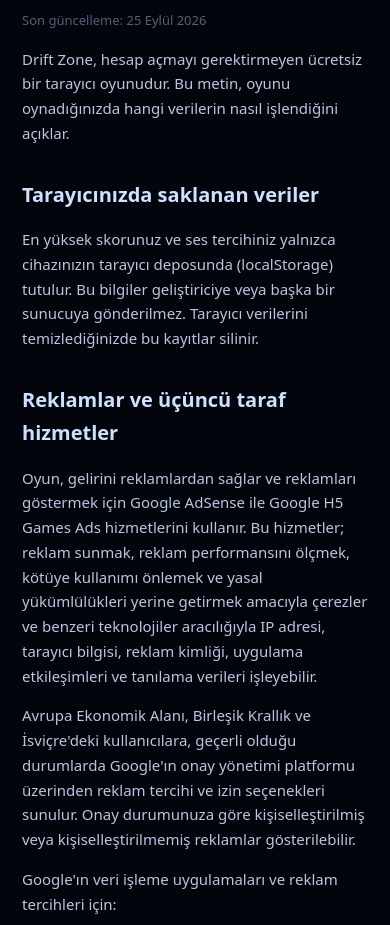
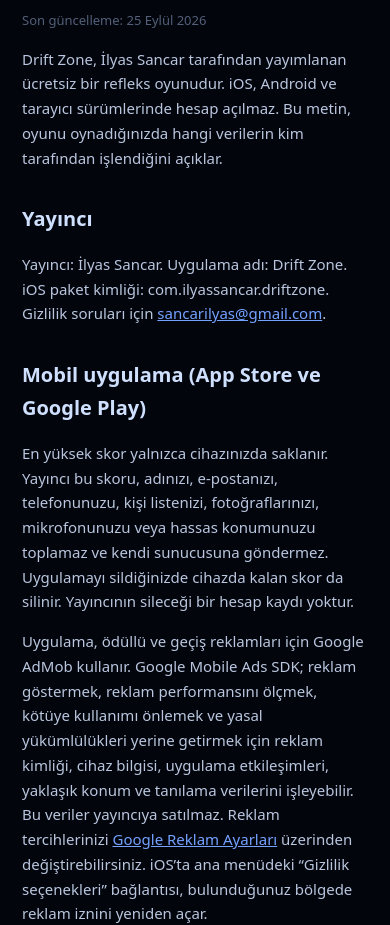
Before and after one commit to sancarilyas/drift-zone-web, a website: page privacy.html in a window 390 px wide. Shown: the part 183-1108 px from the top of the page. Drawn offline with Linux system fonts and the light colour scheme.

Commit message:
Describe mobile app data and how players can access or delete it.

```diff
--- a/privacy.html
+++ b/privacy.html
@@ -15,8 +15,34 @@
       <p class="policy__meta">Son güncelleme: 25 Eylül 2026</p>
 
       <p>
-        Drift Zone, hesap açmayı gerektirmeyen ücretsiz bir tarayıcı oyunudur. Bu metin, oyunu
-        oynadığınızda hangi verilerin nasıl işlendiğini açıklar.
+        Drift Zone, İlyas Sancar tarafından yayımlanan ücretsiz bir refleks oyunudur. iOS, Android
+        ve tarayıcı sürümlerinde hesap açılmaz. Bu metin, oyunu oynadığınızda hangi verilerin kim
+        tarafından işlendiğini açıklar.
+      </p>
+
+      <h2>Yayıncı</h2>
+      <p>
+        Yayıncı: İlyas Sancar. Uygulama adı: Drift Zone. iOS paket kimliği:
+        com.ilyassancar.driftzone. Gizlilik soruları için
+        <a href="mailto:sancarilyas@gmail.com">sancarilyas@gmail.com</a>.
+      </p>
+
+      <h2>Mobil uygulama (App Store ve Google Play)</h2>
+      <p>
+        En yüksek skor yalnızca cihazınızda saklanır. Yayıncı bu skoru, adınızı, e-postanızı,
+        telefonunuzu, kişi listenizi, fotoğraflarınızı, mikrofonunuzu veya hassas konumunuzu
+        toplamaz ve kendi sunucusuna göndermez. Uygulamayı sildiğinizde cihazda kalan skor da
+        silinir. Yayıncının sileceği bir hesap kaydı yoktur.
+      </p>
+      <p>
+        Uygulama, ödüllü ve geçiş reklamları için Google AdMob kullanır. Google Mobile Ads SDK;
+        reklam göstermek, reklam performansını ölçmek, kötüye kullanımı önlemek ve yasal
+        yükümlülükleri yerine getirmek için reklam kimliği, cihaz bilgisi, uygulama etkileşimleri,
+        yaklaşık konum ve tanılama verilerini işleyebilir. Bu veriler yayıncıya satılmaz. Reklam
+        tercihlerinizi
+        <a href="https://adssettings.google.com" target="_blank" rel="noopener">Google Reklam Ayarları</a>
+        üzerinden değiştirebilirsiniz. iOS’ta ana menüdeki “Gizlilik seçenekleri” bağlantısı,
+        bulunduğunuz bölgede reklam iznini yeniden açar.
       </p>
 
       <h2>Tarayıcınızda saklanan veriler</h2>
@@ -70,6 +96,16 @@
         işlemleri ilgili Google politikalarına tabidir.
       </p>
 
+      <h2>Verilerinize erişim</h2>
+      <p>
+        Yayıncıda bir oyuncu hesabı yoktur; bu yüzden sunucudan indirilecek bir kişisel veri
+        dosyası da yoktur. Cihazınızdaki en yüksek skora uygulamanın içinden erişirsiniz.
+        Uygulamayı silerek veya tarayıcı verilerini temizleyerek bu kaydı silebilirsiniz.
+        Reklam kimliği Google tarafından işlenir. Bu konuda bilgi veya silme talebi için
+        <a href="mailto:sancarilyas@gmail.com">sancarilyas@gmail.com</a>
+        adresine yazabilirsiniz. Aynı talep bu sayfadaki formla da iletilebilir.
+      </p>
+
       <h2>Değişiklikler</h2>
       <p>
         Politika güncellenirse bu sayfadaki tarih değiştirilir. Önemli değişiklikler bu sayfada
```
